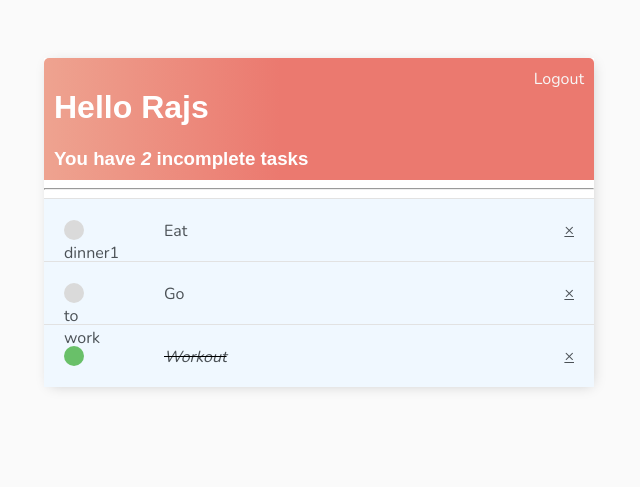
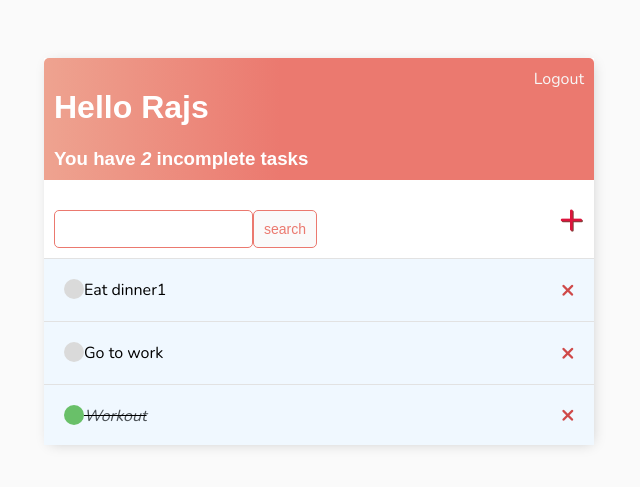
Before and after one commit to jacobssohn/First_django_project, a Django app: page / in a window 1280 px wide. Shown: the top 487 px of the page, without its empty margins (321-961 px from the left). Run offline with Django 4.2, Linux system fonts and the light colour scheme; a user stored in the database is signed in; data comes from the database, SQL or seed files in the repository.

Commit message:
Finished styling

```diff
--- a/base/templates/base/main.html
+++ b/base/templates/base/main.html
@@ -66,7 +66,7 @@
             .task-title a {
                 text-decoration: none;
                 color: #4b5156;
-                margin-left: 100px;
+                margin-left: 20px;
             }
             .task-complete-icon {
                 height: 20px;
@@ -80,6 +80,50 @@
                 background-color: rgb(218, 218, 218);
                 border-radius: 50%;
             }
+            .delete-link{
+                text-decoration: none;
+                font-weight: 900;
+                color: #cf4949;
+                font-size: 22px;
+                line-height: 0;
+            }
+            #search-add-wrapper {
+                display: flex;
+                justify-content: space-between;
+                align-items: center;
+                padding: 10px;
+            }
+            #add-link{
+                color: crimson;
+                text-decoration: none;
+                font-size: 42px;
+                text-shadow: 1px 1px #81413b;
+            }
+            input[type=text],
+            input[type=password],
+            textarea {
+                border: 1px solid #EB796F;
+                border-radius: 5px;
+                padding: 10px;
+                width: 90%;
+            }
+            label {
+                padding-top: 10px !important;
+                display: block;
+            }
+            .button {
+                border: 1px solid  #EB796F;
+                background-color: #FAFAFA;
+                color: #EB796F;
+                padding: 10px;
+                font-size: 14px;
+                border-radius: 5px;
+                cursor: pointer;
+                text-decoration: none;
+            }
+            .card-body{
+                padding: 20px;
+            }
         </style>
 
     </head>
--- a/base/templates/base/task_list.html
+++ b/base/templates/base/task_list.html
@@ -12,15 +12,16 @@
     <a href="{% url 'login' %}">Login</a> {% endif %}
 </div>
 
+<div id="search-add-wrapper">
+    <form method="GET" style="margin-top: 20px; display: flex;">
+        <input type="text" name="search-area" value="{{ search_input }}">
+        <input class="button" type="submit" value="search">
+    </form>
+    <a id="add-link" href="{% url 'task-create' %}">&#x2b;</a>
+</div>
 
-<hr>
 
-{#<a href="{% url 'task-create' %}">Add Task</a>#}
 
-{#<form method="GET">#}
-{#    <input type="text" name="search-area" value="{{ search_input }}">#}
-{#    <input type="submit" value="search">#}
-{#</form>#}
 
 <div class="task-items-wrapper">
     {% for task in tasks %}
@@ -34,9 +35,8 @@
             <a class="delete-link" href="{% url 'task-delete' task.id %}">&#215;</a>
             {% else %}
                 <div class="task-title">
-                    <div class="task-incomplete-icon">
-                        <a href="{% url 'task-update' task.id %}">{{ task }}</a>
-                    </div>
+                    <div class="task-incomplete-icon"></div>
+                    <div href="{% url 'task-update' task.id %}">{{ task }}</div>
                 </div>
             <a class="delete-link" href="{% url 'task-delete' task.id %}">&#215;</a>
             {% endif %}
```
Also changed, not shown: base/templates/base/login.html (+10 -10 lines), base/templates/base/register.html (+18 -7 lines), base/templates/base/task_confirm_delete.html (+12 -6 lines), base/templates/base/task_form.html (+11 -6 lines).
